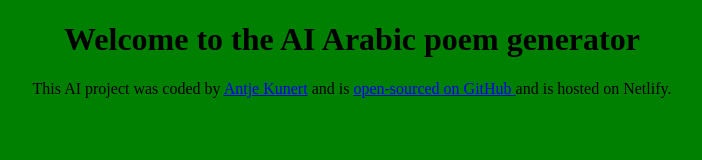
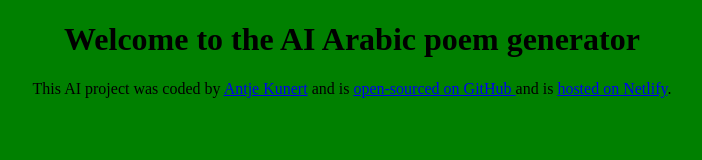
Before and after one commit to antjekunert4-png/Arabic-poems-generator, a plain HTML site: page index.html in a window 1280 px wide. Shown: the whole page, without its empty margins (288-990 px from the left). Drawn offline with Linux system fonts and the light colour scheme.

Commit message:
updated the html

```diff
--- a/index.html
+++ b/index.html
@@ -13,7 +13,7 @@
 
     <footer>This AI project was coded by <a href="https://github.com/antjekunert4-png" target="_blank">Antje Kunert</a>
         and is <a href="https://github.com/antjekunert4-png/Arabic-poems-generator" target="_blank">open-sourced on
-            GitHub </a> and is hosted on Netlify.
+            GitHub </a> and is <a href="https://arabicpoems.netlify.app/" target="_blank">hosted on Netlify</a>.
     </footer>
     <script src="src/index.js"></script>
 </body>
```
